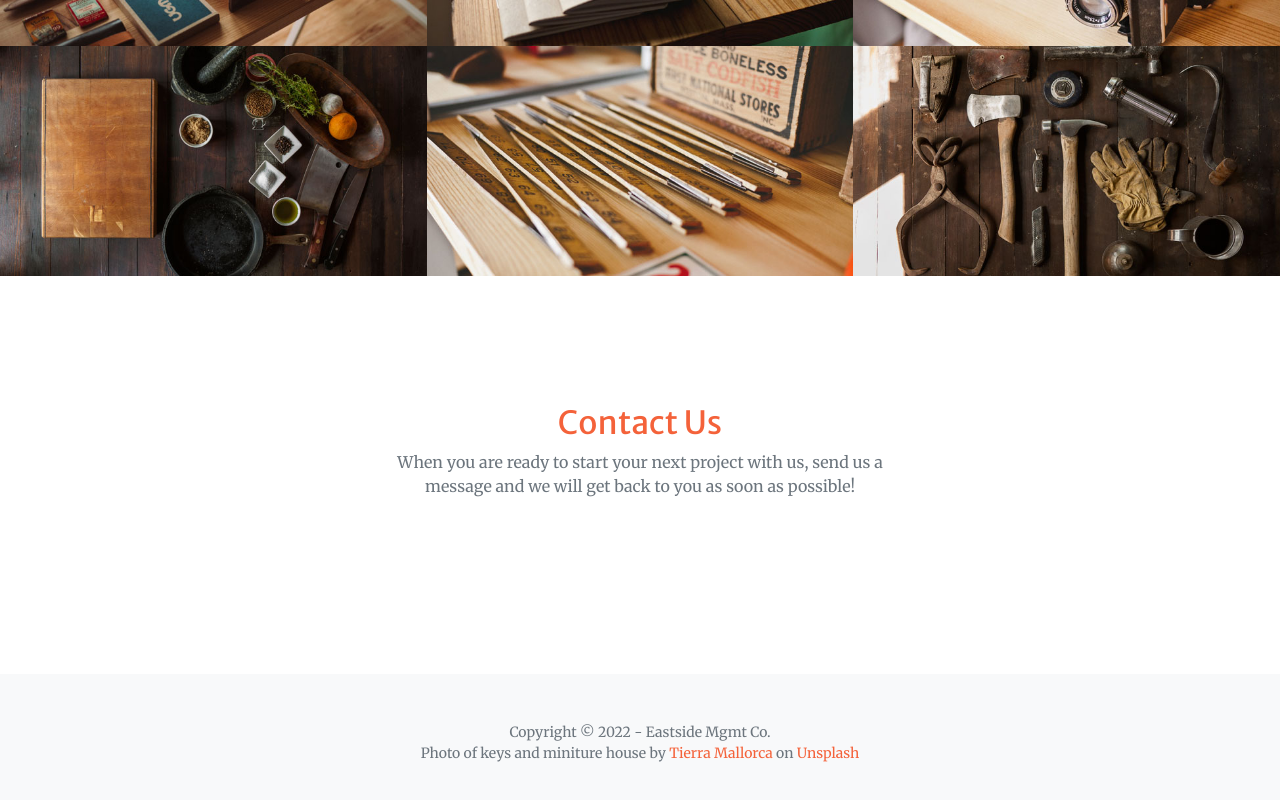
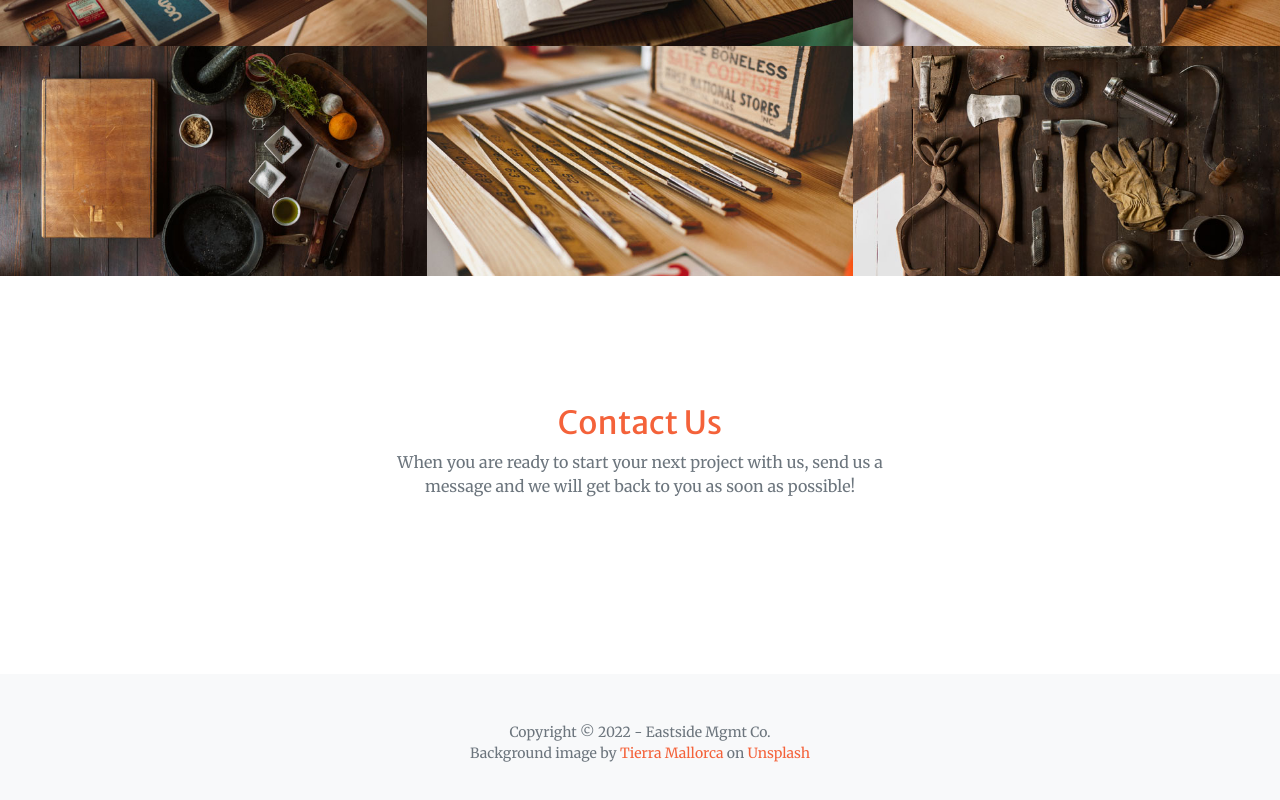
Before and after one commit to eastsidemgmtco/eastsidemgmtco.github.io, a plain HTML site: page index.html in a window 1280 px wide. Shown: the part 2111-2911 px from the top of the page. Drawn offline with nearby package versions, Linux system fonts and the light colour scheme; some packages are replaced by stand-ins of ours; a script that the page names is missing.

Commit message:
Updated footer

```diff
--- a/index.html
+++ b/index.html
@@ -245,7 +245,7 @@
         <footer class="bg-light py-5">
             <div class="container px-4 px-lg-5">
                 <div class="small text-center text-muted">Copyright &copy; 2022 - Eastside Mgmt Co. </div>
-                <div class="small text-center text-muted">Photo of keys and miniture house by <a href="https://unsplash.com/@tierramallorca?utm_source=unsplash&utm_medium=referral&utm_content=creditCopyText">Tierra Mallorca</a> on <a href="https://unsplash.com/@tierramallorca?utm_source=unsplash&utm_medium=referral&utm_content=creditCopyText">Unsplash</a>
+                <div class="small text-center text-muted">Background image by <a href="https://unsplash.com/@tierramallorca?utm_source=unsplash&utm_medium=referral&utm_content=creditCopyText">Tierra Mallorca</a> on <a href="https://unsplash.com/@tierramallorca?utm_source=unsplash&utm_medium=referral&utm_content=creditCopyText">Unsplash</a>
                 </div>
             </div>
         </footer>
```
